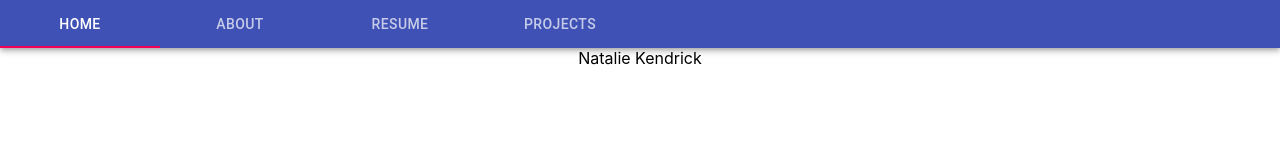
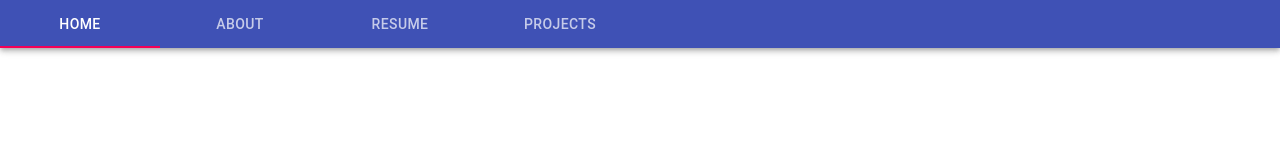
Before and after one commit to listenToRipley/nataliekendrick, a React (Create React App) app: page / in a window 1280 px wide. Shown: the top 160 px of the page. Built offline with nearby package versions, Linux system fonts and the light colour scheme.

Commit message:
start router

```diff
--- a/package.json
+++ b/package.json
@@ -11,6 +11,7 @@
     "npm": "^6.14.10",
     "react": "^17.0.1",
     "react-dom": "^17.0.1",
+    "react-router": "^5.2.0",
     "react-scripts": "4.0.0",
     "web-vitals": "^0.2.4"
   },
--- a/src/About.js
+++ b/src/About.js
@@ -8,7 +8,7 @@ const About = () => {
     <h2>
       Native desert rat of Tucson Arizona, current transplant to Austin Texas.
     </h2>
-    <p> Natalie is passionate about animals, cooking and movies.</p>
+    <p> Natalie is passionate about coding, animals, cooking and movies.</p>
   </div>
 }
 
--- a/src/App.js
+++ b/src/App.js
@@ -5,7 +5,6 @@ function App() {
   return (
     <div className="App">
     <Panel/>
-     Natalie Kendrick
     </div>
   );
 }
--- /dev/null
+++ b/src/Home.js
@@ -0,0 +1 @@
+import React from './React'
--- /dev/null
+++ b/src/Routing.js
@@ -0,0 +1 @@
+import
```
Also changed, not shown: src/Resume.js (added), 1 other file (tests, documents, lock files or other folders).
